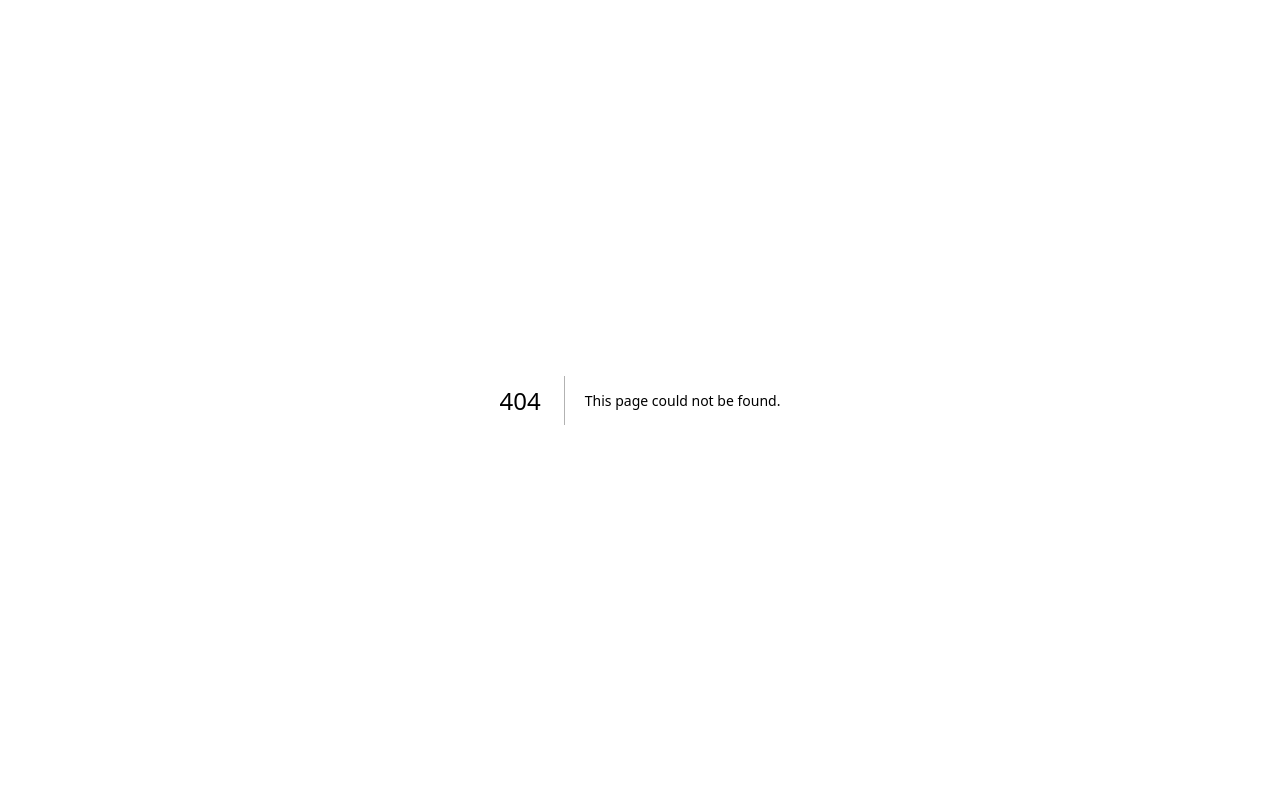
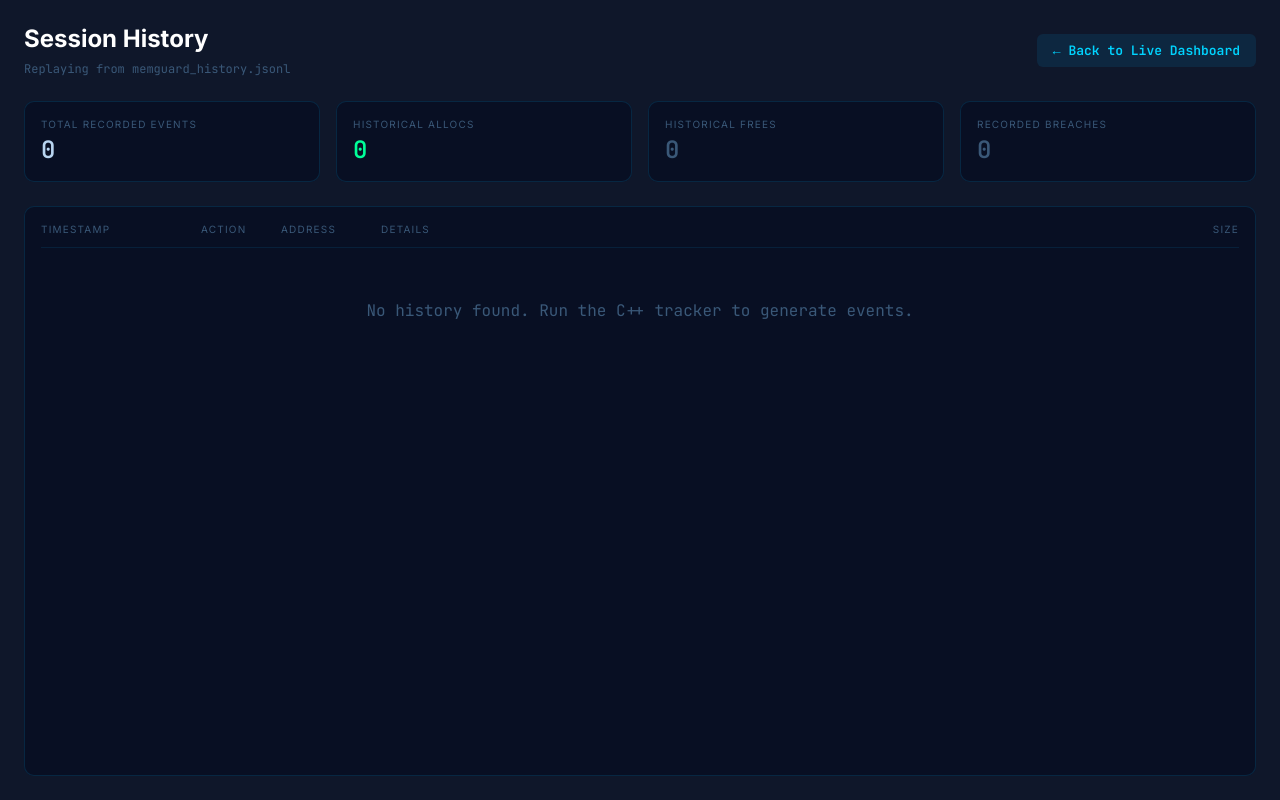
Before and after one commit to Amansingh0807/MemG-Vision, a Next.js app in the folder frontend/: page /history in a window 1280 px wide. Before the commit this address had no page. Built offline with nearby package versions, Linux system fonts and the light colour scheme.

Commit message:
feat: phase 3 history viewer with event persistence routing

```diff
--- /dev/null
+++ b/frontend/src/app/api/history/route.ts
@@ -0,0 +1,32 @@
+import { NextResponse } from 'next/server'
+import fs from 'fs'
+import path from 'path'
+
+export async function GET() {
+  try {
+    // The C++ exe runs in the project root, while Next.js runs in frontend/
+    const logPath = path.join(process.cwd(), '../memguard_history.jsonl')
+
+    if (!fs.existsSync(logPath)) {
+      return NextResponse.json({ events: [] })
+    }
+
+    const content = fs.readFileSync(logPath, 'utf8')
+    const events = content
+      .split('\n')
+      .filter(line => line.trim().length > 0)
+      .map(line => {
+        try {
+          return JSON.parse(line)
+        } catch {
+          return null
+        }
+      })
+      .filter(Boolean)
+      .reverse() // Newest first
+
+    return NextResponse.json({ events })
+  } catch (error) {
+    return NextResponse.json({ error: String(error) }, { status: 500 })
+  }
+}
--- /dev/null
+++ b/frontend/src/app/history/page.tsx
@@ -0,0 +1,115 @@
+'use client'
+import { useEffect, useState } from 'react'
+import type { MemEvent } from '@/hooks/useMemGuard'
+import Link from 'next/link'
+
+export default function HistoryPage() {
+  const [events, setEvents] = useState<MemEvent[]>([])
+  const [loading, setLoading] = useState(true)
+
+  useEffect(() => {
+    fetch('/api/history')
+      .then(r => r.json())
+      .then(data => {
+        setEvents(data.events || [])
+        setLoading(false)
+      })
+      .catch(e => {
+        console.error(e)
+        setLoading(false)
+      })
+  }, [])
+
+  if (loading) {
+    return (
+      <div style={{ height: '100vh', display: 'flex', alignItems: 'center', justifyContent: 'center', color: '#b8d4f0', fontFamily: 'JetBrains Mono, monospace' }}>
+        Loading history...
+      </div>
+    )
+  }
+
+  // Calculate some basic session stats
+  const totalAllocs = events.filter(e => e.action === 'alloc').length
+  const totalFrees = events.filter(e => e.action === 'free').length
+  const totalBreaches = events.filter(e => e.action === 'breach').length
+
+  return (
+    <div style={{ height: '100vh', display: 'flex', flexDirection: 'column', backgroundColor: '#0f172a', color: '#b8d4f0', padding: 24, paddingBottom: 0 }}>
+      <div style={{ display: 'flex', justifyContent: 'space-between', alignItems: 'center', marginBottom: 24 }}>
+        <div>
+          <h1 style={{ fontSize: 24, fontWeight: 700, margin: 0, color: '#fff' }}>Session History</h1>
+          <div style={{ fontSize: 12, color: '#3a5878', fontFamily: 'JetBrains Mono, monospace', marginTop: 8 }}>
+            Replaying from memguard_history.jsonl
+          </div>
+        </div>
+
+        <Link href="/" style={{ padding: '8px 16px', background: 'rgba(0,180,255,.1)', color: '#00d4ff', borderRadius: 6, textDecoration: 'none', fontFamily: 'JetBrains Mono, monospace', fontSize: 13, fontWeight: 600 }}>
+          ← Back to Live Dashboard
+        </Link>
+      </div>
+
+      <div style={{ display: 'flex', gap: 16, marginBottom: 24 }}>
+        <div className="panel" style={{ padding: 16, flex: 1 }}>
+          <div style={{ fontSize: 10, color: '#3a5878', textTransform: 'uppercase', letterSpacing: '0.12em', marginBottom: 4 }}>Total Recorded Events</div>
+          <div style={{ fontSize: 24, fontFamily: 'JetBrains Mono, monospace', color: '#b8d4f0', fontWeight: 600 }}>{events.length}</div>
+        </div>
+        <div className="panel" style={{ padding: 16, flex: 1 }}>
+          <div style={{ fontSize: 10, color: '#3a5878', textTransform: 'uppercase', letterSpacing: '0.12em', marginBottom: 4 }}>Historical Allocs</div>
+          <div style={{ fontSize: 24, fontFamily: 'JetBrains Mono, monospace', color: '#00ff99', fontWeight: 600 }}>{totalAllocs}</div>
+        </div>
+        <div className="panel" style={{ padding: 16, flex: 1 }}>
+          <div style={{ fontSize: 10, color: '#3a5878', textTransform: 'uppercase', letterSpacing: '0.12em', marginBottom: 4 }}>Historical Frees</div>
+          <div style={{ fontSize: 24, fontFamily: 'JetBrains Mono, monospace', color: '#3a5878', fontWeight: 600 }}>{totalFrees}</div>
+        </div>
+        <div className="panel" style={{ padding: 16, flex: 1 }}>
+          <div style={{ fontSize: 10, color: '#3a5878', textTransform: 'uppercase', letterSpacing: '0.12em', marginBottom: 4 }}>Recorded Breaches</div>
+          <div style={{ fontSize: 24, fontFamily: 'JetBrains Mono, monospace', color: totalBreaches > 0 ? '#ff1a4e' : '#3a5878', fontWeight: 600 }}>{totalBreaches}</div>
+        </div>
+      </div>
+
+      <div className="panel" style={{ flex: 1, padding: 16, overflowY: 'auto', marginBottom: 24 }}>
+        <div style={{ display: 'grid', gridTemplateColumns: '160px 80px 100px 1fr auto', fontSize: 10, color: '#3a5878', textTransform: 'uppercase', letterSpacing: '0.12em', paddingBottom: 12, borderBottom: '1px solid rgba(0,180,255,.1)', marginBottom: 12 }}>
+          <div>Timestamp</div>
+          <div>Action</div>
+          <div>Address</div>
+          <div>Details</div>
+          <div style={{ textAlign: 'right' }}>Size</div>
+        </div>
+
+        <div style={{ display: 'flex', flexDirection: 'column', gap: 4 }}>
+          {events.filter(e => e.action !== 'sys_mem' && e.action !== 'summary').map((ev, i) => {
+            const isAlloc = ev.action === 'alloc'
+            const isFree = ev.action === 'free'
+            const isBreach = ev.action === 'breach'
+            const isLeak = ev.action === 'leak_report'
+
+            const color = isBreach ? '#ff1a4e' : isLeak ? '#ffbb00' : isAlloc ? '#00ff99' : '#3a5878'
+
+            return (
+              <div key={i} className="log-row" style={{ display: 'grid', gridTemplateColumns: '160px 80px 100px 1fr auto', padding: '6px 8px', borderRadius: 4, alignItems: 'center', fontFamily: 'JetBrains Mono, monospace', fontSize: 11 }}>
+                <div style={{ color: '#3a5878' }}>{ev.timestamp.replace('T', ' ')}</div>
+                <div style={{ color }}>{ev.action}</div>
+                <div style={{ color: '#b8d4f0' }}>{ev.address}</div>
+                <div style={{ color: '#7a96b2', overflow: 'hidden', textOverflow: 'ellipsis', whiteSpace: 'nowrap', paddingRight: 16 }}>
+                  {ev.file && ev.file !== '<unknown>' && (
+                    <span style={{ color: '#00d4ff', marginRight: 8, background: 'rgba(0,212,255,.1)', padding: '2px 6px', borderRadius: 4 }}>{ev.file}:{ev.line}</span>
+                  )}
+                  {ev.breach_detail || (ev.age_seconds ? `Lived ${ev.age_seconds.toFixed(2)}s` : '')}
+                </div>
+                <div style={{ color, textAlign: 'right' }}>
+                  {ev.size ? (ev.size < 1024 ? `${ev.size} B` : `${(ev.size/1024).toFixed(1)} KB`) : '-'}
+                </div>
+              </div>
+            )
+          })}
+
+          {events.length === 0 && (
+            <div style={{ padding: 40, textAlign: 'center', color: '#3a5878', fontFamily: 'JetBrains Mono, monospace' }}>
+              No history found. Run the C++ tracker to generate events.
+            </div>
+          )}
+        </div>
+      </div>
+    </div>
+  )
+}
```
